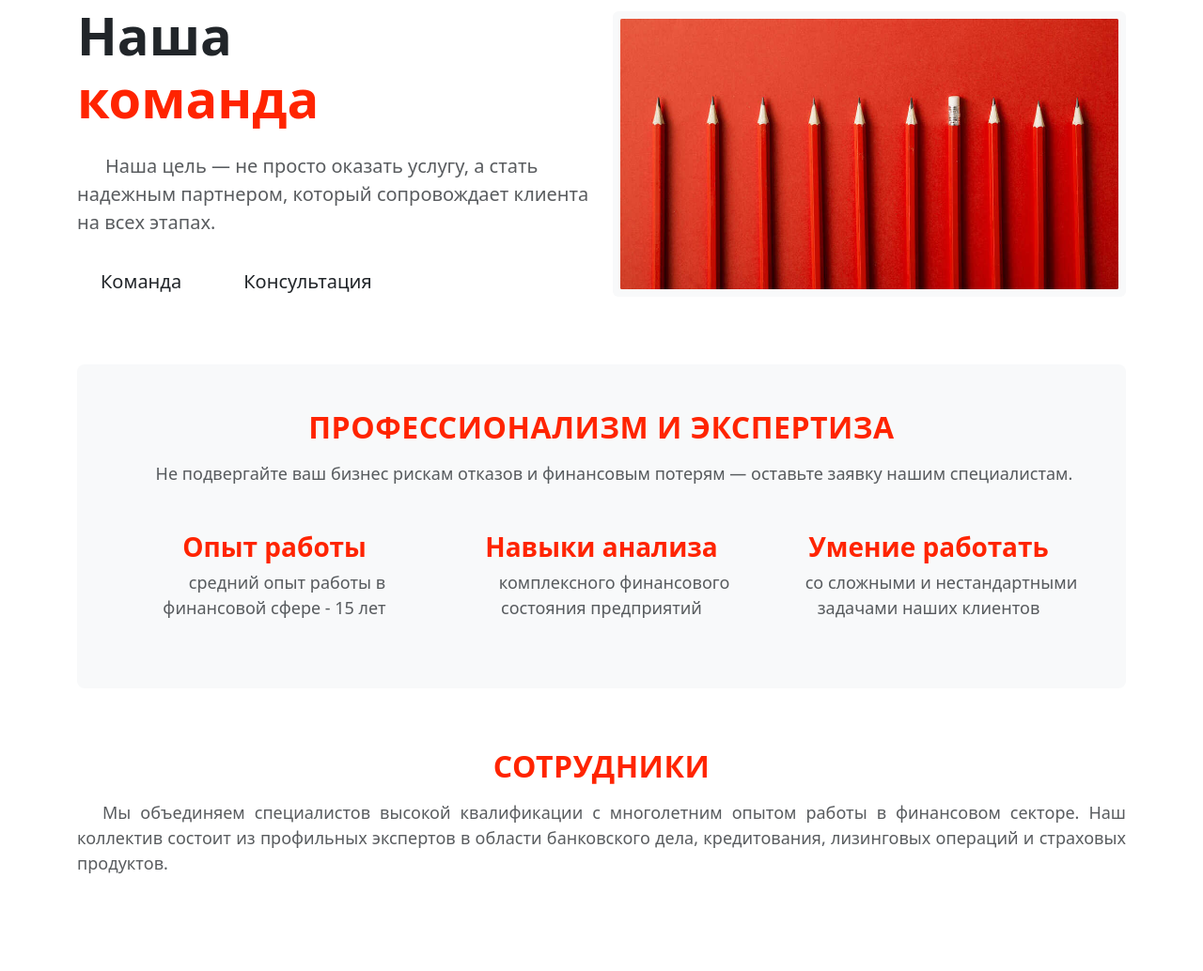
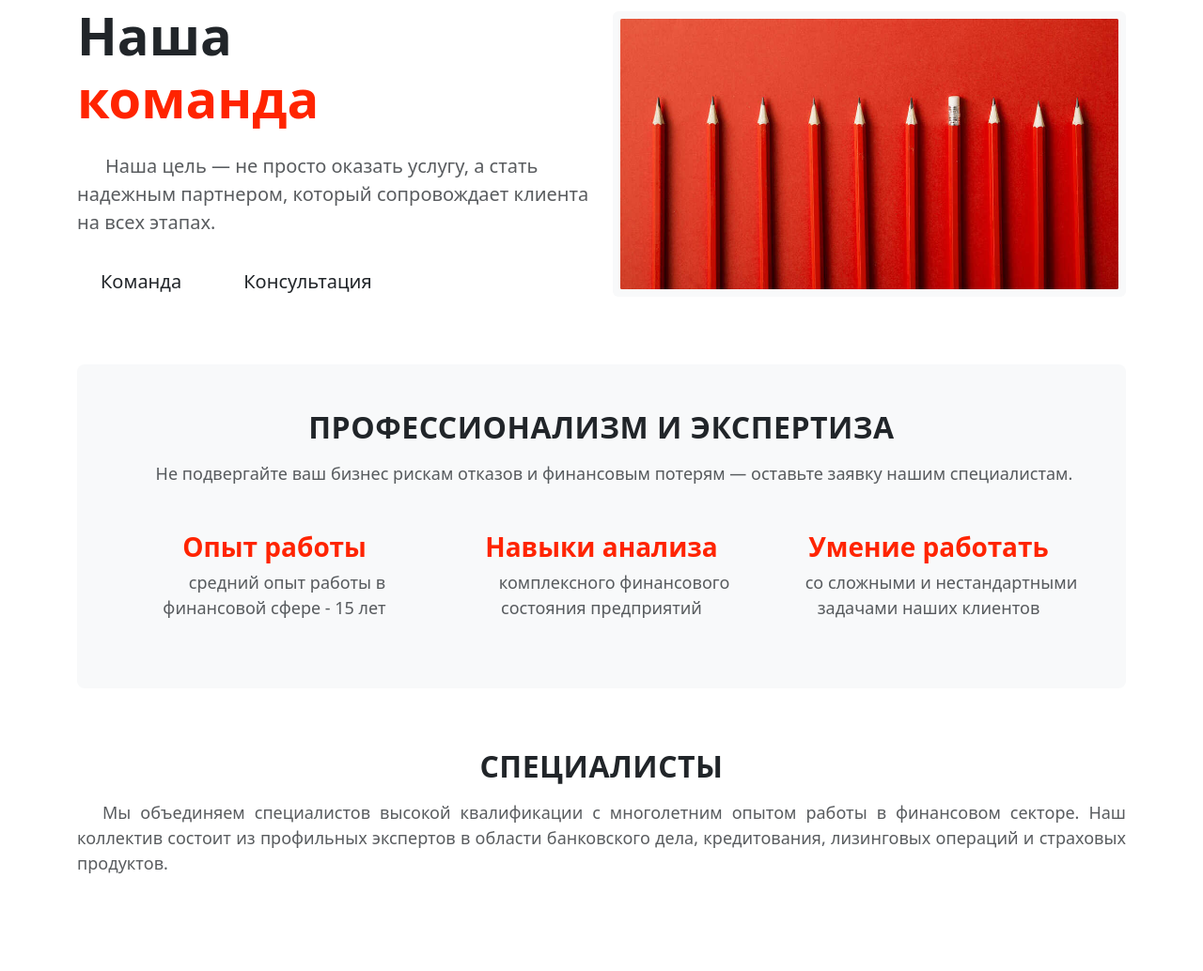
Before and after one commit to ant4p/factory, a Django app: page /about/our_team/ in a window 1280 px wide. Shown: the part 152-1186 px from the top of the page at 94% size. Run offline with Django 5.2, Linux system fonts and the light colour scheme; data that the repository does not hold is empty; some libraries are stand-ins or nearby versions.

Commit message:
team template update

```diff
--- a/about/templates/about/our_team.html
+++ b/about/templates/about/our_team.html
@@ -38,7 +38,7 @@
 
         <section  id="services" class="bg-light rounded-3 p-5 mb-6">
             <div class="text-center mb-5">
-                <h2 class="text-orange text-uppercase fw-bold mb-3">Профессионализм и экспертиза</h2>
+                <h2 class="text text-uppercase fw-bold mb-3">Профессионализм и экспертиза</h2>
                 <p class="text-muted" style="text-center text-align: justify; font-size: 18px; text-indent: 1.5em;">Не подвергайте ваш бизнес рискам отказов и финансовым потерям  — оставьте заявку нашим специалистам.
 </p>
             </div>
@@ -79,7 +79,7 @@
 
 <section id="services" class="mb-6">
     <div class="text-center mb-5">
-        <h2 class="text-orange text-uppercase fw-bold mb-3">Сотрудники</h2>
+        <h2 class="text text-uppercase fw-bold mb-3">Специалисты</h2>
         <p class="text-muted" style="text-align: justify; font-size: 18px; text-indent: 1.5em;">Мы объединяем специалистов высокой квалификации с многолетним опытом работы в финансовом секторе.
         Наш коллектив состоит из профильных экспертов в области банковского дела, кредитования, лизинговых операций и страховых продуктов.</p>
     </div>
```
